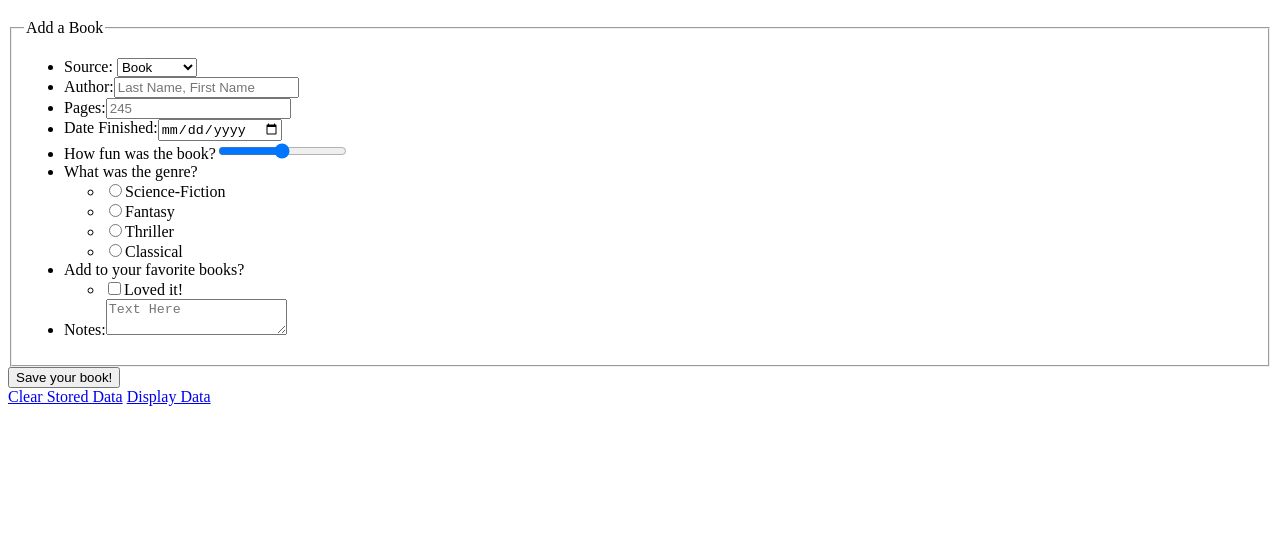
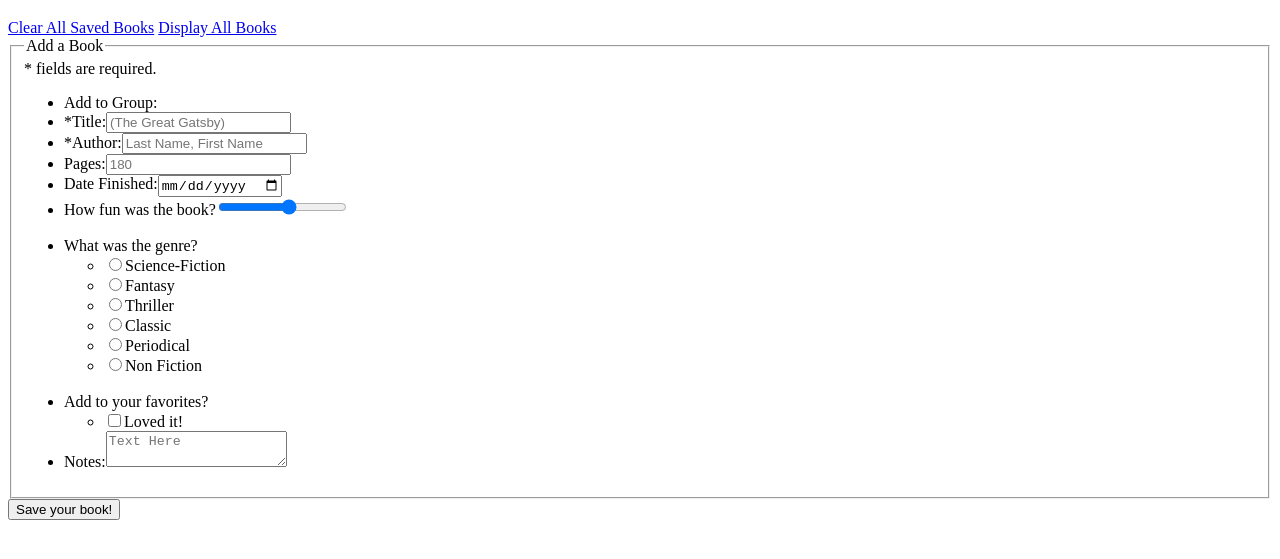
Before and after one commit to Megal-Williams/MDV_VFW1302, a plain HTML site: page additem.html in a window 1280 px wide. Shown: the part 61-620 px from the top of the page. Drawn offline with Linux system fonts and the light colour scheme.

Commit message:
initial changes

```diff
--- a/additem.html
+++ b/additem.html
@@ -1,69 +1,65 @@
 <!DOCTYPE html>
-<!-- Week 1, Project 1 -->
+<!-- Week 2, Project 2 -->
 <!-- Megal Williams -->
 <!-- VFW 1302 -->
-<!-- Book Tracker -->
-<html lang="en">
+<!-- Book Tracker --><html lang="en">
 	<!-- HTML DOCUMENT HEADER -->
 	<head>
-	  	<meta charset="utf-8" />
-		<meta name="description" content="additem page for the Book Tracker web app project for VFW 1205." />
-		<meta name="keywords" content="html5, mobile development, Full Sail University, Reading, Read, Write, Authors, Genre, Tracker, Track" />
+		<meta charset="utf-8" />
+		<meta name="description" content="additem page for the Book Tracker web app project for VFW 1302." />
+		<meta name="keywords" content="html5, mobile development, Full Sail University, Reading, Read, Write, Novel, Book, Education, Authors, Genres, Tracker, Track" />
 		<meta name="robots" content="index, follow" />
 		<meta name="viewport" content="user-scalable=no, width=device-width" />
-		<meta name="HandleFriendly" content="True" />
+		<meta name="viewport" content="target-densitydpi=device-dpi" />
+		<meta name="HandHeldFriendly" content="True" />
 		<meta name="MobileOptimized" content="320" />
-	  	<meta name="author" content="Megal Williams" />
-	  	<title>Megal Williams:  Book Tracker</title>
-		<link href="styles.css" rel="stylesheet" type="text/css" />
-	  	<script src="main.js" type="text/javascript"></script>
+		<meta name="author" content="Megal Williams" />
+		<title>Megal Williams:  Book Tracker</title>
+		<link href="css/styles.css" rel="stylesheet" type="text/css" />
 	</head>
 	<!-- Document Body -->
 	<body>
 		<header>
 			<h1>What Are You Reading?</h1>
 		</header>
+		<nav>
+			<a href="#" id="clear">Clear All Saved Books</a>
+			<a href="#" id="display">Display All Books</a>
+			<a href='additem.html' id="addNew" style="display:none;">Add New Item</a>
+		</nav>
 		<!-- Start of the Form -->
-		<form action"#" method="post">
-			<fieldset>
+		<form action"#" method="post" id="bookForm">
+			<fieldset class="book_form" id="fieldSet">
 				<legend>Add a Book</legend>
-				<ul>
-					<li>
-						<label for="source">Source:</label>
-						<select id="source">
-							<option value="Book">Book</option>
-							<option value="EReader">E-Reader</option>
-							<option value="Tablet">Tablet</option>
-							<option value="Online">Online</option>
-						</select>
-					</li> <!-- A drop down to display choices of courses the user can record -->
-					<li><label for="Author">Author:</label><input type="text" id="Author" placeholder="Last Name, First Name"/></li>
-					<li><label for="pages">Pages:</label><input type="text" id="pages" placeholder="245"/></li>
-					<li><label for="readdate">Date Finished:</label><input type="date" id="readdate" /></li>
-					<li><label for="rateit">How fun was the book?</label><input type="range" id="rateit" /></li>
-					<li>What was the genre?
-						<ul>
-							<li><input type="radio" value="Science-Fiction" id="scifi" name="weather" /><label for="scifi">Science-Fiction</label></li>
-							<li><input type="radio" value="Fantasy" id="fantasy" name="weather" /><label for="fantasy">Fantasy</label></li>
-							<li><input type="radio" value="Thriller" id="thriller" name="weather" /><label for="thriller">Thriller</label></li>
-							<li><input type="radio" value="Classical" id="classical" name="weather" /><label for="classical">Classical</label></li>
+				<span class="required_notification">* fields are required.</span>
+				<ul id="errors"></ul>
+				<ul id="formQs">
+					<li id="select"><label for="group">Add to Group:</label></li>
+					<li><label for="booktitle">*Title:</label><input type="text" id="booktitle" placeholder="(The Great Gatsby)" required /></li>
+					<li><label for="author">*Author:</label><input type="text" id="author" placeholder="Last Name, First Name" required /></li>
+					<li><label for="pages">Pages:</label><input type="number" id="pages" placeholder="180" /></li>
+					<li><label for="date">Date Finished:</label><input type="date" id="date" /></li>
+					<li><label for="rating">How fun was the book?</label><input type="range"  min="1" max="10" id="rating" /></li></br>
+					<li><label for="genre">What was the genre?</label>
+						<ul class="checkbox">
+							<li><input type="radio" id="scifi" value="Science-Fiction" name="genre" /><label for="scifi">Science-Fiction</label></li>
+							<li><input type="radio" id="fantasy" value="Fantasy" name="genre" /><label for="fantasy">Fantasy</label></li>
+							<li><input type="radio" id="thriller" value="Thriller" name="genre" /><label for="thriller">Thriller</label></li>
+							<li><input type="radio" id="classic" value="Classic" name="genre" /><label for="classic">Classic</label></li>
+							<li><input type="radio" id="periodical" value="Periodical" name="genre" /><label for ="periodical">Periodical</label></li>
+							<li><input type="radio" id="nonfiction" value="Non Fiction" name="genre" /><label for="nonfiction">Non Fiction</label></li>
 						</ul>
-					</li><!-- User can pick one radio button to express the genre of their book. -->
-					<li>Add to your favorite books?
-						<ul>
-							<li><input type="checkbox" value="Favorite" id="favorite" /><label for="favorite">Loved it!</label></li>
+					</li></br><!-- User can pick one radio button to express the genre of their book. -->
+					<li><label for="favQ">Add to your favorites?</label>
+						<ul class ="checkbox">
+							<li><input type="checkbox" id="favorite" value="Yes" /><label for="favorite">Loved it!</label></li>
 						</ul>
-					</li> <!-- This checkbox will mark this run and route as a favorite -->
-					<li><label form="notes">Notes:</label><textarea id="notes" placeholder="Text Here" /></textarea></li>
+					</li> <!-- This checkbox will mark this book as a favorite -->
+					<li><label for="notes">Notes:</label><textarea id="notes" placeholder="Text Here" /></textarea></li>
 				</ul>
 			</fieldset>
-			<input type="submit" value="Save your book!" />
+			<input class="submit" type="submit" value="Save your book!" id="submit" />
 		</form>
-		<footer>
-			<nav>
-				<a href="#" title='Clear Stored Data'>Clear Stored Data</a>
-				<a href="#" title='Display Data'>Display Data</a>
-			</nav>
-		</footer>
+		<script src="js/main.js" type="text/javascript"></script>
 	</body>
 </html>
```
Also changed, not shown: index.html (+10 -10 lines).
